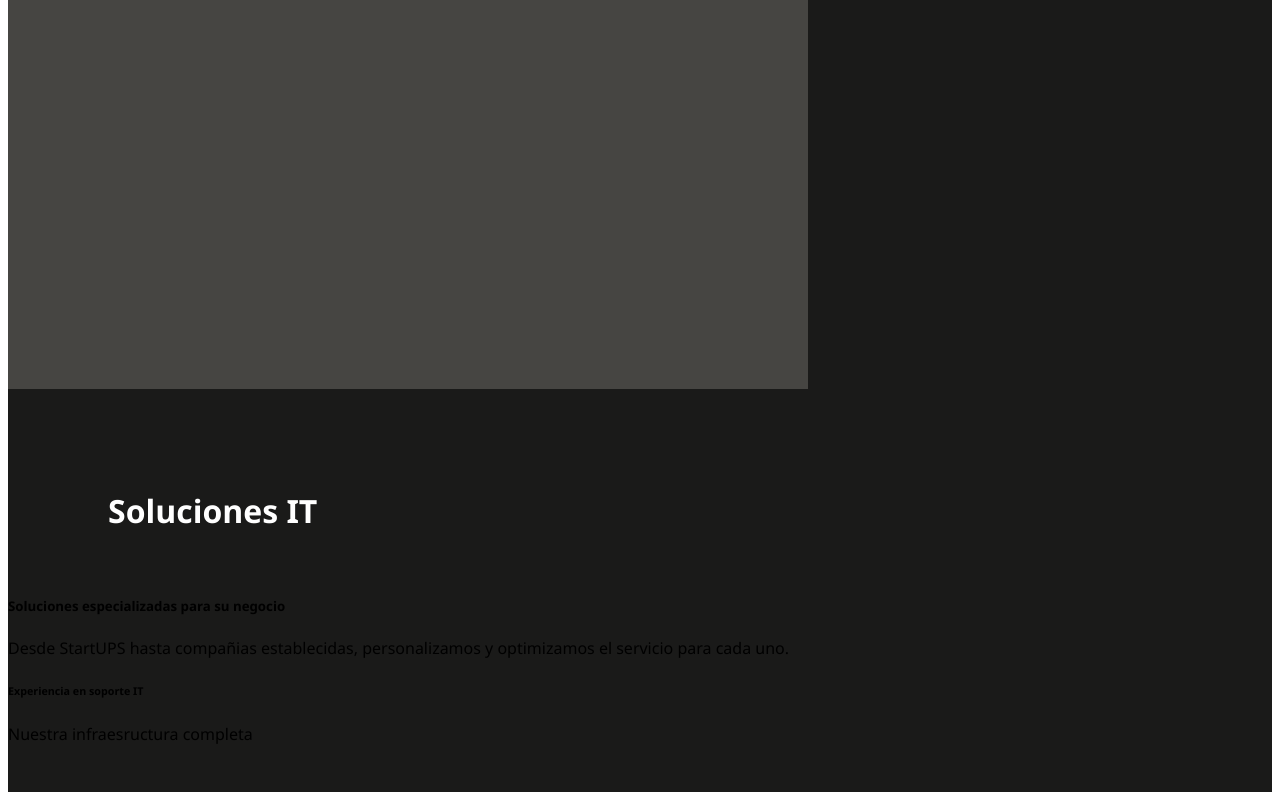
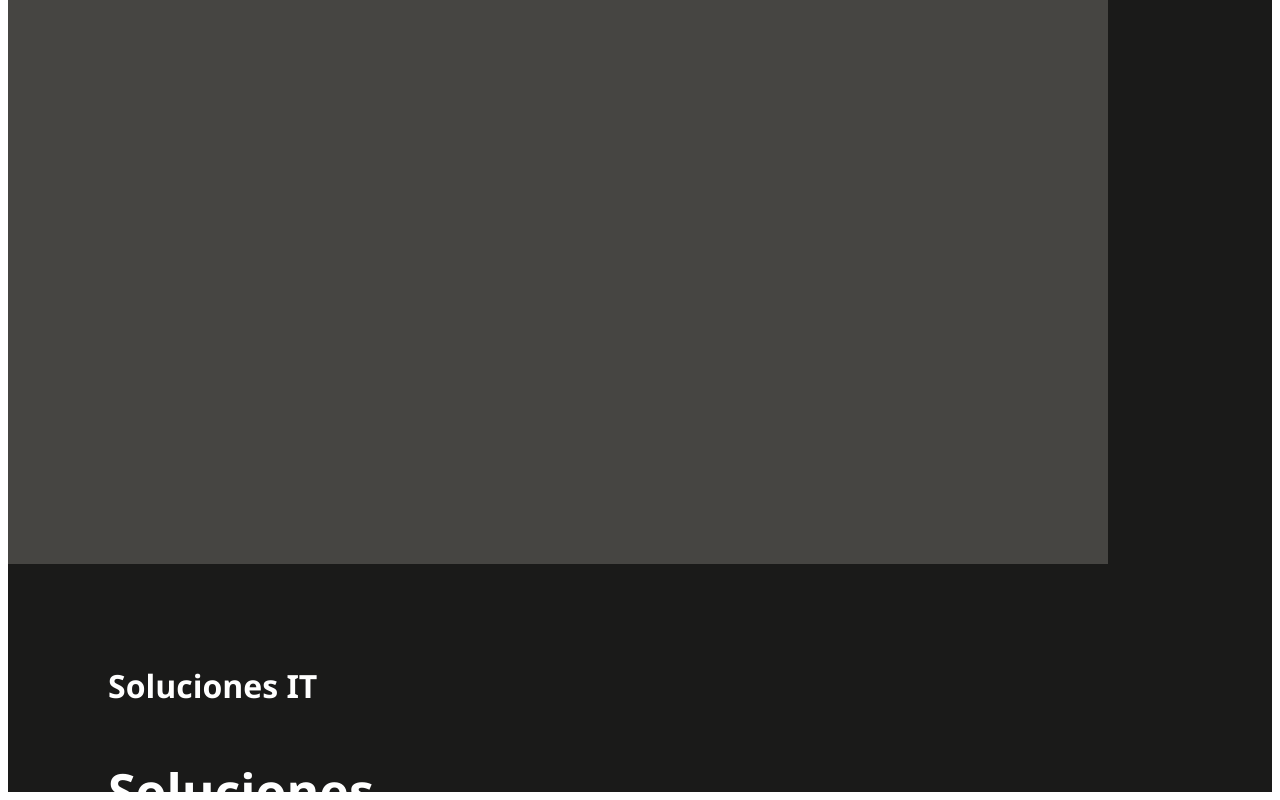
Before and after one commit to CopernicoDev/PYMES_WEB_Frontend_Angular, an Angular app: page / in a window 1280 px wide. Shown: the part 1693-2493 px from the top of the page. Built offline with nearby package versions, Linux system fonts and the light colour scheme.

Commit message:
Terminando el apartado de información 2

```diff
--- a/src/app/home/home.css
+++ b/src/app/home/home.css
@@ -186,17 +186,34 @@ h3 {
 
 .bloque-gris-main {
   background-color: #464542;
-  width: 800px;
-  height: 500px;
+  width: 1100px;
+  height: 700px;
   display: block;                   /* asegurarse que sea elemento de bloque */
-  margin: 250px 550px 0 auto;         /* arriba 20px, derecha 30px, abajo 0, left auto → alinea a la derecha */
+  margin: 225px 675px 0 auto;         /* arriba 20px, derecha 30px, abajo 0, left auto → alinea a la derecha */
 }
 
 h4{
     color: #fff;
     font-size: xx-large;
-    display: inline-flex; /* permite centrar en ambas direcciones */
+    display: block;
     justify-content: left;
     margin-left: 100px;
     margin-top: 100px;
 }
+
+h5{
+    color: #fff;
+    font-size: 50px;
+    margin-left: 100px;
+    margin-top: 50px;
+    width: 500px;
+
+}
+
+p{
+    color: #fff;
+    font-size: x-large;
+    margin-left: 100px;
+    margin-top: -40px;
+    width: 500px;
+}
```
